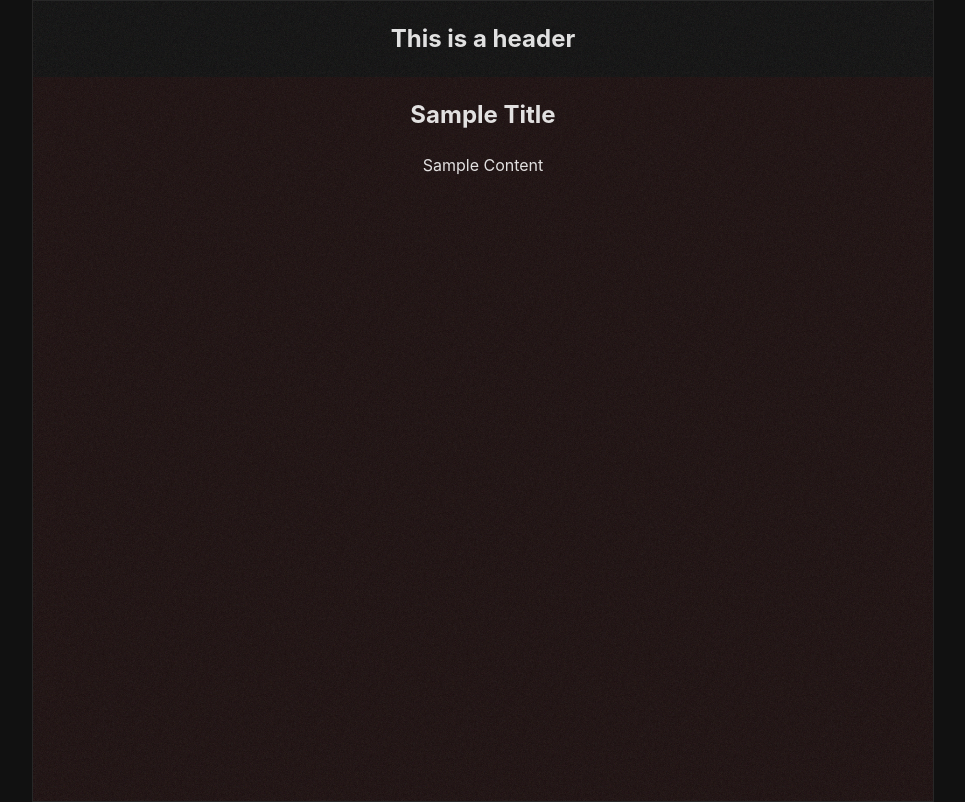
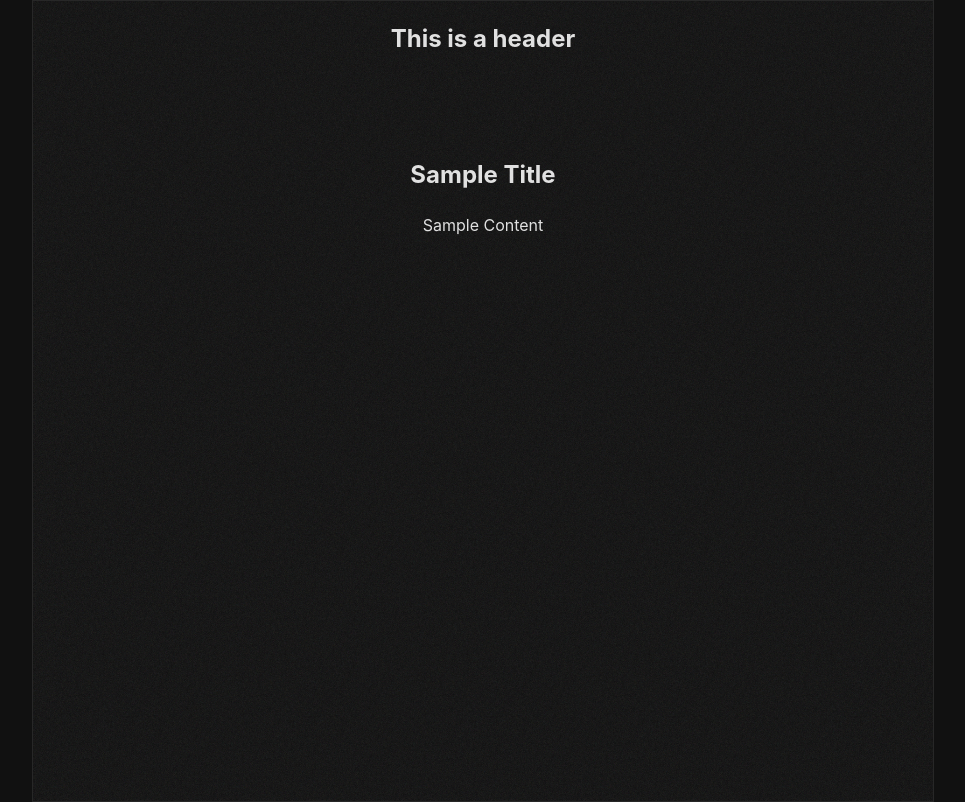
Before and after one commit to sb4ss/personal-blog, a React (Vite) app: page / in a window 1280 px wide. Shown: the whole page, without its empty margins (157-1122 px from the left). Built offline with nearby package versions, Linux system fonts and the light colour scheme.

Commit message:
fix content

```diff
--- a/src/components/Content/content.css
+++ b/src/components/Content/content.css
@@ -1,5 +1,7 @@
 .content {
-  background-color: rgba(255, 0, 0, 0.048);
   width: 100%;
   height: 100%;
+  display: flex;
+  justify-content: center;
+  padding-top: 60px;
 }
```
